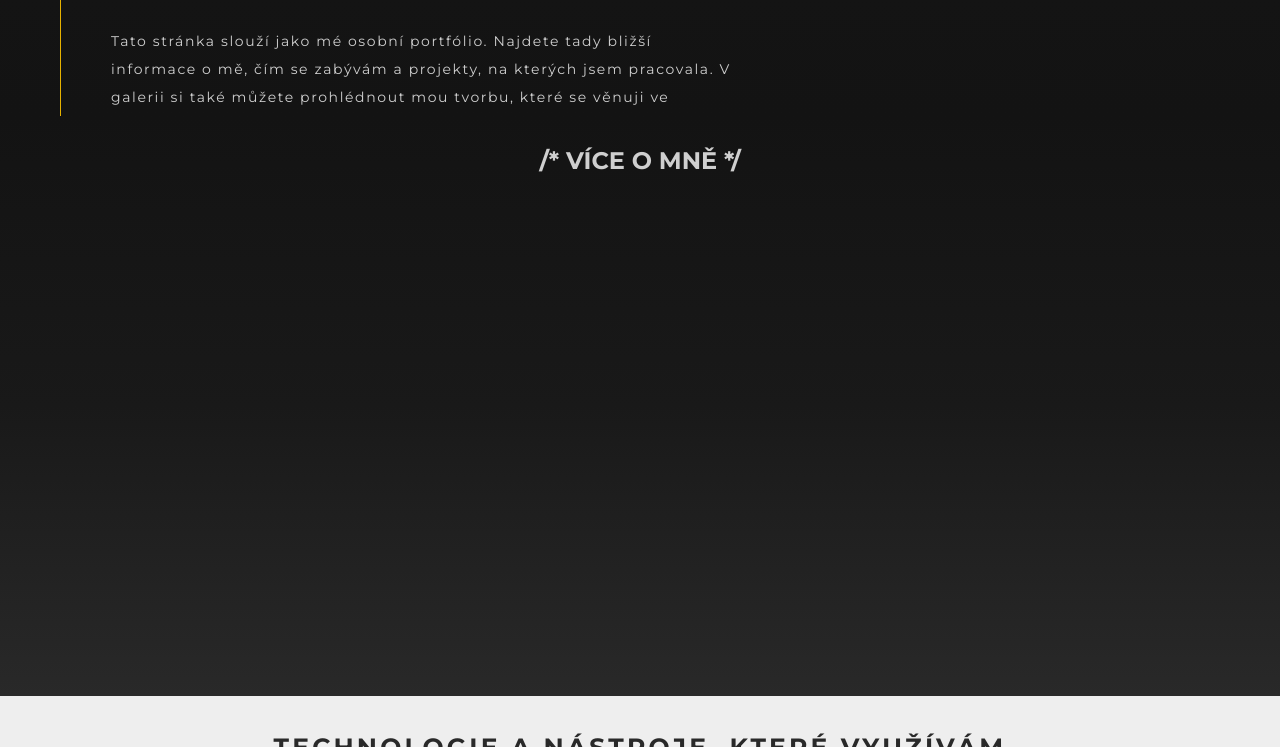
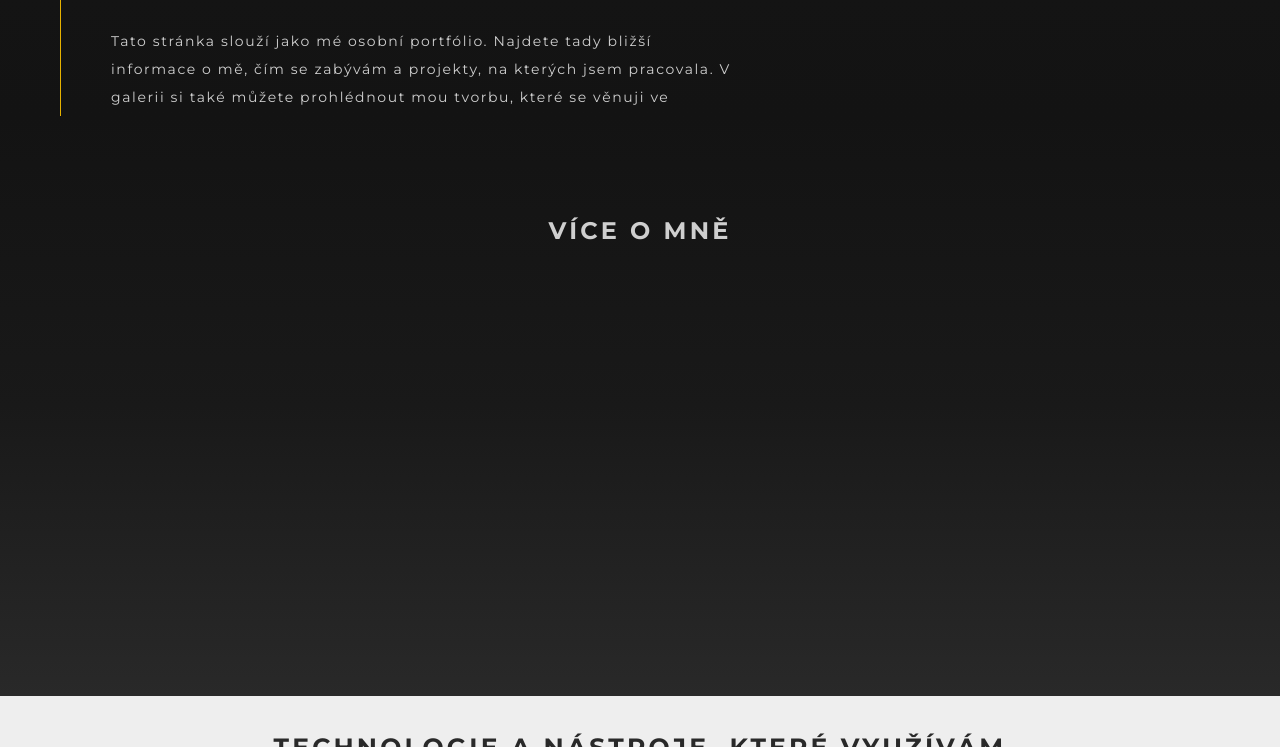
Before and after one commit to MijaHinn/portfolio, an Eleventy site: page index.html in a window 1280 px wide. Shown: the part 718-1465 px from the top of the page. Built offline with nearby package versions, Linux system fonts and the light colour scheme; Eleventy itself is replaced by a stand-in of ours; files that its build step writes are made by us from their sources.

Commit message:
Úprava kódu

```diff
--- a/_includes/partials/header.njk
+++ b/_includes/partials/header.njk
@@ -8,7 +8,6 @@
 
         <ul class="menu__list">
             <div class="menu__items">
-                <li class="menu__item"><a class="menu__link menu__link--underline" href="../index.html">O mně</a></li>
                 <li class="menu__item"><a class="menu__link menu__link--underline" href="/projects/">Projekty</a></li>
                 <li class="menu__item"><a class="menu__link menu__link--underline" href="/gallery/">Galerie</a></li>
                 <li class="menu__item"><a class="menu__link menu__link--underline menu__github" href="https://github.com/MijaHinn">GitHub</a></li>
--- a/index.html
+++ b/index.html
@@ -25,7 +25,7 @@ title: Portfólio
 
     <div class="about-container">
         <section class="about">
-            <h2 class="about__title"> /* Více o mně */ </h2>
+            <h2 class="about__title">Více o mně</h2>
         </section>
     </div>
 
--- a/scss/_hero.scss
+++ b/scss/_hero.scss
@@ -15,7 +15,7 @@
     &__title {
         font-size: 4vw;
         /*font-size: 7vw;*/
-        margin-bottom: 50px;
+        margin-bottom: 70px;
         letter-spacing: .3rem;
         line-height: 3;
         text-align: center;
--- a/scss/_main.scss
+++ b/scss/_main.scss
@@ -21,7 +21,9 @@
         text-align: center;
         text-transform: uppercase;
         margin: 0;
-        padding: 30px 0;
+        padding: 100px 0 30px 0;
+        color: colors.$text-color;
+        letter-spacing: .2rem;
     }
 
     @media screen and (min-width: 495px) {
```
Also changed, not shown: css/style.css, 1 other file.
